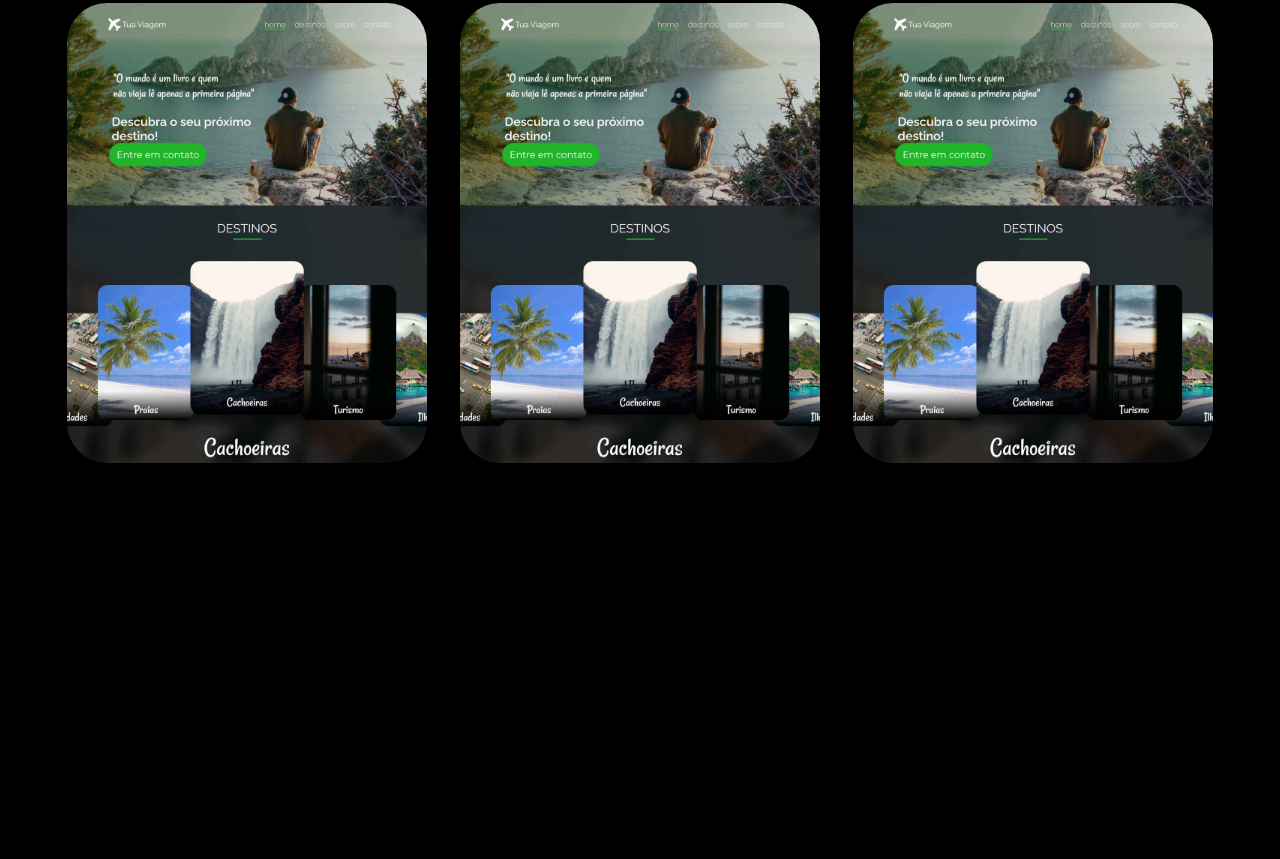
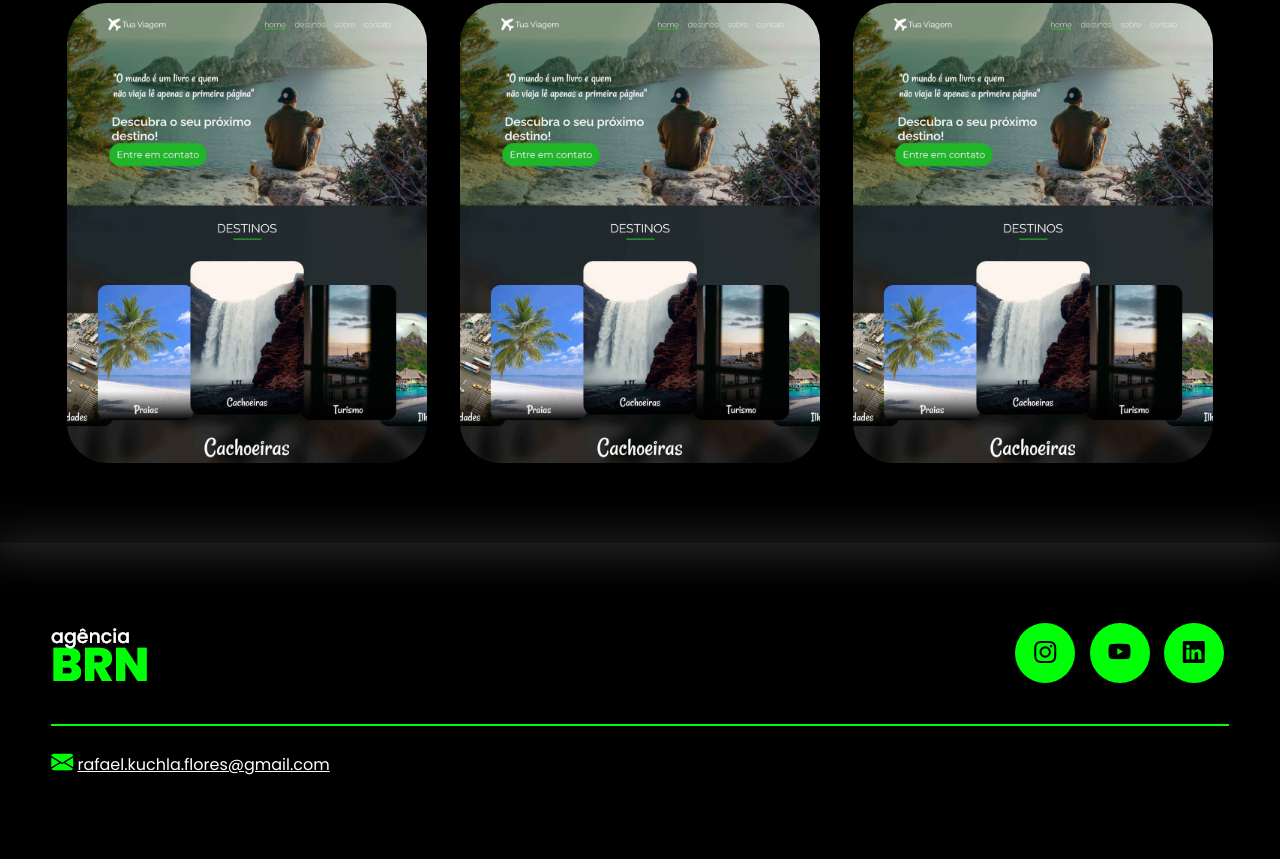
Before and after one commit to rafael-kuchla-flores/MeuPortfolio, a plain HTML site: page index.html in a window 1280 px wide. Shown: the part 2127-2986 px from the top of the page. Before the commit the page ends 2670 px from the top, so only its background shows below. Drawn offline with nearby package versions, Linux system fonts and the light colour scheme.

Commit message:
footer creation and styling

```diff
--- a/index.html
+++ b/index.html
@@ -158,7 +158,27 @@
           </div><!--flex-->
         </div><!--interface-->
       </section><!--portfolio-->
+    </main>
 
-    </main>
+    <footer>
+      <div class="interface">
+        <div class="line-footer">
+          <div class="flex">
+            <div class="logo-footer">
+              <img src="images/logo.png" alt="Logotipo agencia BRN">
+            </div><!--logo-footer-->
+            <div class="btn-social">
+              <a href="#"><button><i class="bi bi-instagram"></i></button></a>
+              <a href="#"><button><i class="bi bi-youtube"></i></button></a>
+              <a href="#"><button><i class="bi bi-linkedin"></i></button></a>
+            </div><!--btn-social-->
+        </div>
+        </div><!--line-footer-->
+
+        <div class="line-footer borda">
+          <p><i class="bi bi-envelope-fill"></i> <a href="mailto:rafael.kuchla.flores@gmail.com" target="_blank">rafael.kuchla.flores@gmail.com</a></p>
+        </div><!--line-footer-->
+      </div><!--interface-->
+    </footer>
   </body>
 </html>
--- a/style.css
+++ b/style.css
@@ -8,7 +8,7 @@
 }
 
 body {
-  background-color: #000;
+  background-color: #000000;
   height: 100vh;
 }
 
@@ -187,7 +187,7 @@ section.sobre .flex {
   text-align: justify;
 }
 
-.sobre .txt-sobre .btn-social button{
+.btn-social button{
   width: 60px;
   height: 60px;
   border-radius: 50%;
@@ -248,3 +248,31 @@ section.portfolio .flex{
 .overlay:hover{
   opacity: 1;
 }
+
+/* ESTILO DO RODAPÉ */
+
+footer{
+  padding: 60px 4%;
+  box-shadow: 0 0 40px 10px #ffffff1d;
+}
+
+footer .flex{
+  justify-content: space-between;
+}
+
+footer .line-footer{
+  padding: 20px 0;
+}
+
+.borda{
+  border-top: 2px solid #00ff08;
+}
+
+footer .line-footer p i{
+  color: #00ff08;
+  font-size: 22px;
+}
+
+footer .line-footer p a{
+  color: #fff;
+}
```
